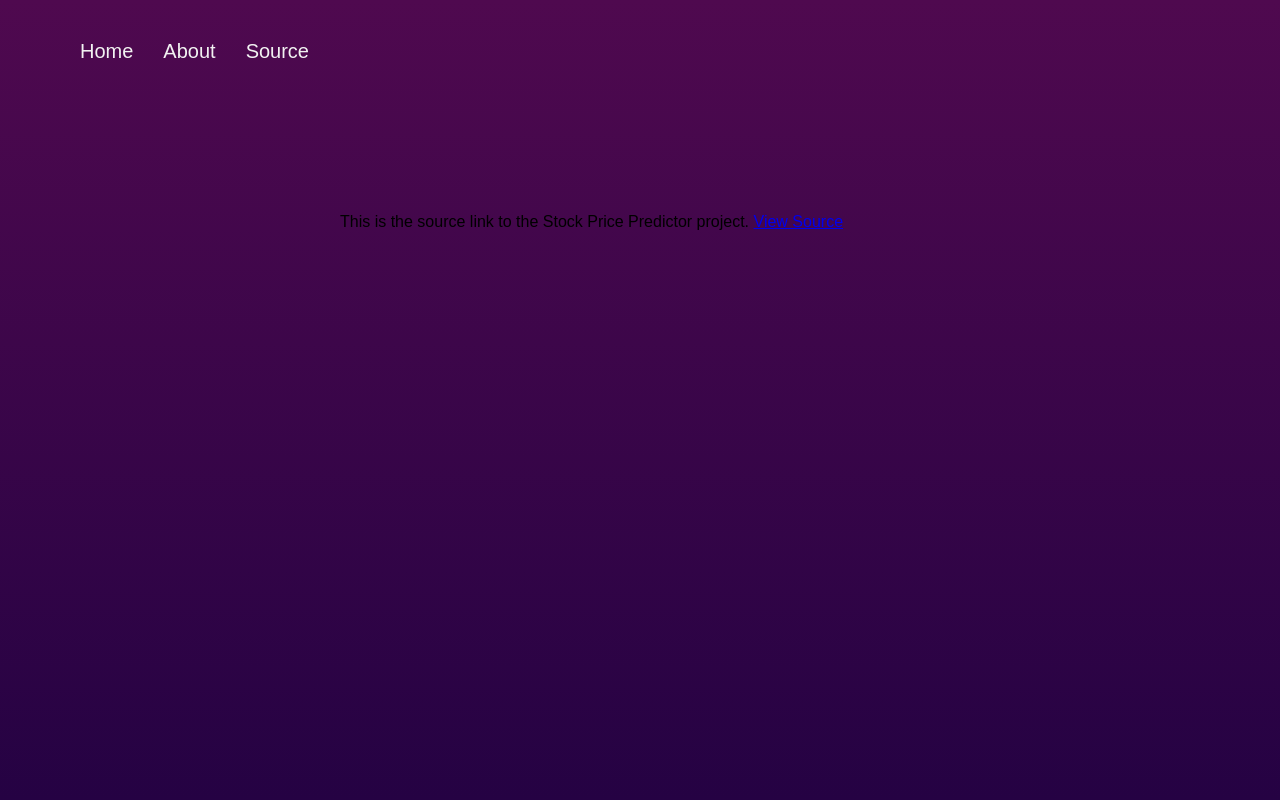
After one commit to Kinchit-g22iitk/Stock-Prediction-Web-App, a Flask app: template templates/Source.html in a window 1280 px wide. The commit adds this page. Run offline with Flask 3, Linux system fonts and the light colour scheme; the template is opened without the code that fills it, so the values that code supplies are empty.

Commit message:
Html files

```diff
--- /dev/null
+++ b/templates/Source.html
@@ -0,0 +1,22 @@
+<!DOCTYPE html>
+<html lang="en">
+   <head>
+       <meta charset="utf-8">
+       <title>Source</title>
+       <link rel="stylesheet" href="../static/styles.css">
+   </head>
+   <body>
+       <nav>
+           <a href="../templates/home.html">Home</a>
+           <a href="about.html">About</a> <!-- Link to the About page -->
+           <a href="Source.html">Source</a>
+       </nav>
+       <div class="container">
+
+           <p2>
+               This is the source link to the Stock Price Predictor project.
+               <a href="https://github.com/The-Transformers-Nostradamus/Stock-Prediction-Web-App" target="_blank">View Source</a>
+           </p2>
+       </div>
+   </body>
+</html>
```
Also changed, not shown: templates/home.html (+1 -0 lines), templates/about.html (added).
